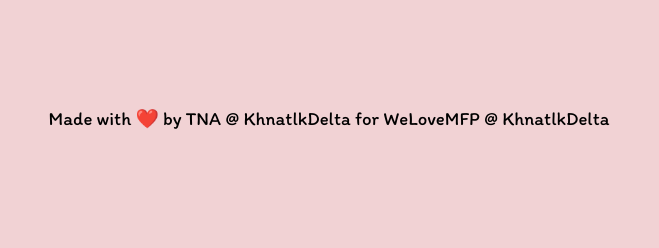
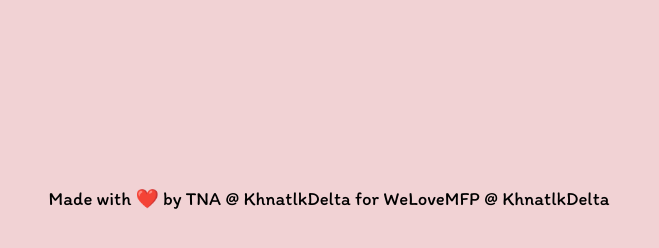
Before and after one commit to KhnatlkDelta/nextnarapatmeetup, a plain HTML site: page index.html in a window 1280 px wide. Shown: the part 522-770 px from the top of the page, without its empty margins (311-970 px from the left). Drawn offline with Linux system fonts and the light colour scheme.

Commit message:
anoother fix!

```diff
--- a/index.html
+++ b/index.html
@@ -64,12 +64,12 @@
         font-family: "IBM Plex Mono" , monospace;
     }
     footer {
-        font-size: 25px;
-        position: absolute;
-        top: 80%;
-        left: 50%;
-        transform: translate(-50%, -50%);
-        word-wrap: break-word; /* This will prevent the text from overflowing */
+      font-size: 25px;
+      position: absolute;
+      top: 90%; /* Adjust this value to move the footer down */
+      left: 50%;
+      transform: translate(-50%, -50%);
+      word-wrap: break-word; /* This will prevent the text from overflowing */
     }
     footer p {
         font-size: 0.75em;
```
